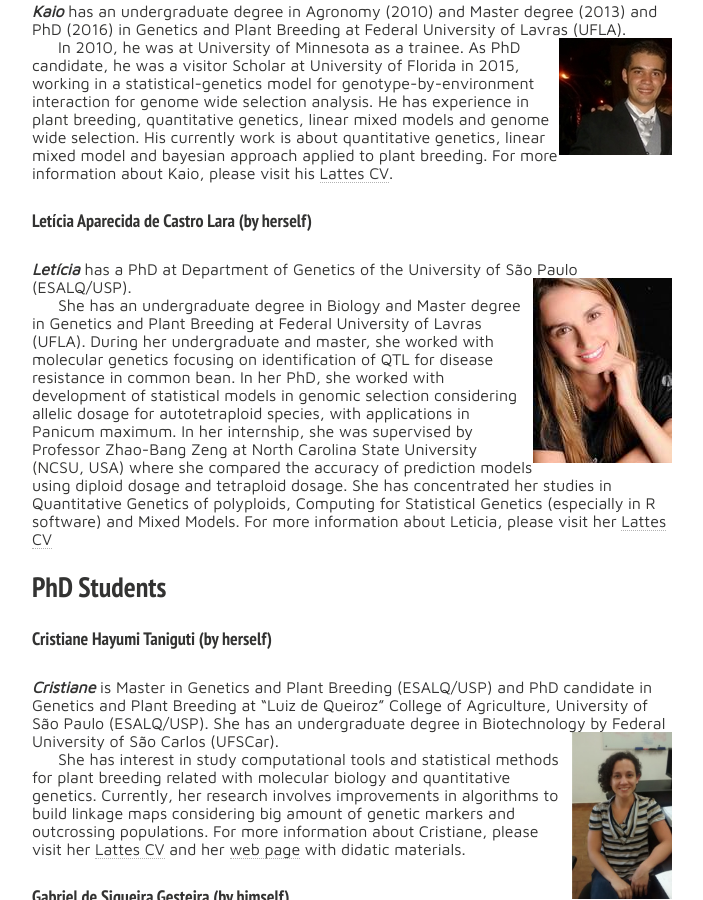
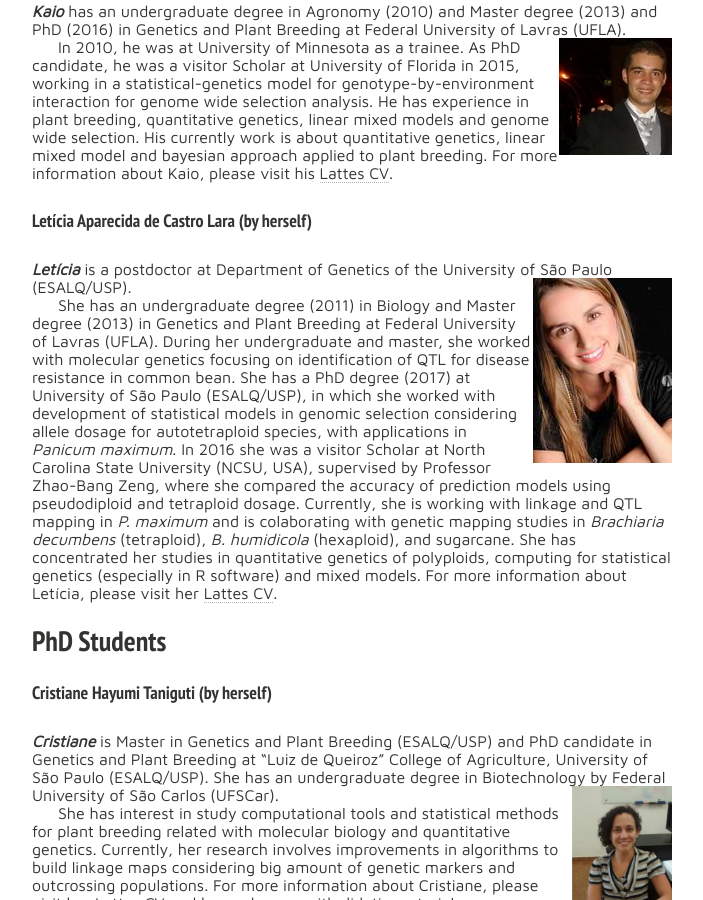
Before and after one commit to statgen-esalq/statgen-esalq.github.io, a Jekyll site: the page built from people.md, in a window 1280 px wide and 900 px high, scrolled down 935 px. Shown: the whole window, without its empty margins (288-991 px from the left). Built offline with Jekyll 4.4.1, drawn with Linux system fonts in a browser that asks for light colours; nearby versions of some CDN libraries.

Commit message:
updating Leticia

```diff
--- a/people.md
+++ b/people.md
@@ -42,9 +42,9 @@ In 2010, he was at University of Minnesota as a trainee. As PhD candidate, he wa
 
 #### Letícia Aparecida de Castro Lara (by herself)
 
-_**Letícia**_ has a PhD at Department of Genetics of the University of São Paulo (ESALQ/USP). <img src="{{ site.url }}/images/Leticia.jpg" height="120">{: .image-pull-right}
+_**Letícia**_  is a postdoctor at Department of Genetics of the University of São Paulo (ESALQ/USP). <img src="{{ site.url }}/images/Leticia.jpg" height="120">{: .image-pull-right}
 
-She has an undergraduate degree in Biology and Master degree in Genetics and Plant Breeding at Federal University of Lavras (UFLA). During her undergraduate and master, she worked with molecular genetics focusing on identification of QTL for disease resistance in common bean. In her PhD, she worked with development of statistical models in genomic selection considering allelic dosage for autotetraploid species, with applications in Panicum maximum. In her internship, she was supervised by Professor Zhao-Bang Zeng at North Carolina State University (NCSU, USA) where she compared the accuracy of prediction models using diploid dosage and tetraploid dosage. She has concentrated her studies in Quantitative Genetics of polyploids, Computing for Statistical Genetics (especially in R software) and Mixed Models. For more information about Leticia, please visit her [Lattes CV](http://lattes.cnpq.br/6188422226038954)
+She has an undergraduate degree (2011) in Biology and Master degree (2013) in Genetics and Plant Breeding at Federal University of Lavras (UFLA). During her undergraduate and master, she worked with molecular genetics focusing on identification of QTL for disease resistance in common bean. She has a PhD degree (2017) at University of São Paulo (ESALQ/USP), in which she worked with development of statistical models in genomic selection considering allele dosage for autotetraploid species, with applications in *Panicum maximum*. In 2016 she was a visitor Scholar at North Carolina State University (NCSU, USA), supervised by Professor Zhao-Bang Zeng, where she compared the accuracy of prediction models using pseudodiploid and tetraploid dosage. Currently, she is working with linkage and QTL mapping in *P. maximum* and is colaborating with genetic mapping studies in *Brachiaria decumbens* (tetraploid), *B. humidicola* (hexaploid), and sugarcane. She has concentrated her studies in quantitative genetics of polyploids, computing for statistical genetics (especially in R software) and mixed models. For more information about Letícia, please visit her [Lattes CV](http://lattes.cnpq.br/6188422226038954).
 
 ## PhD Students
 
```
